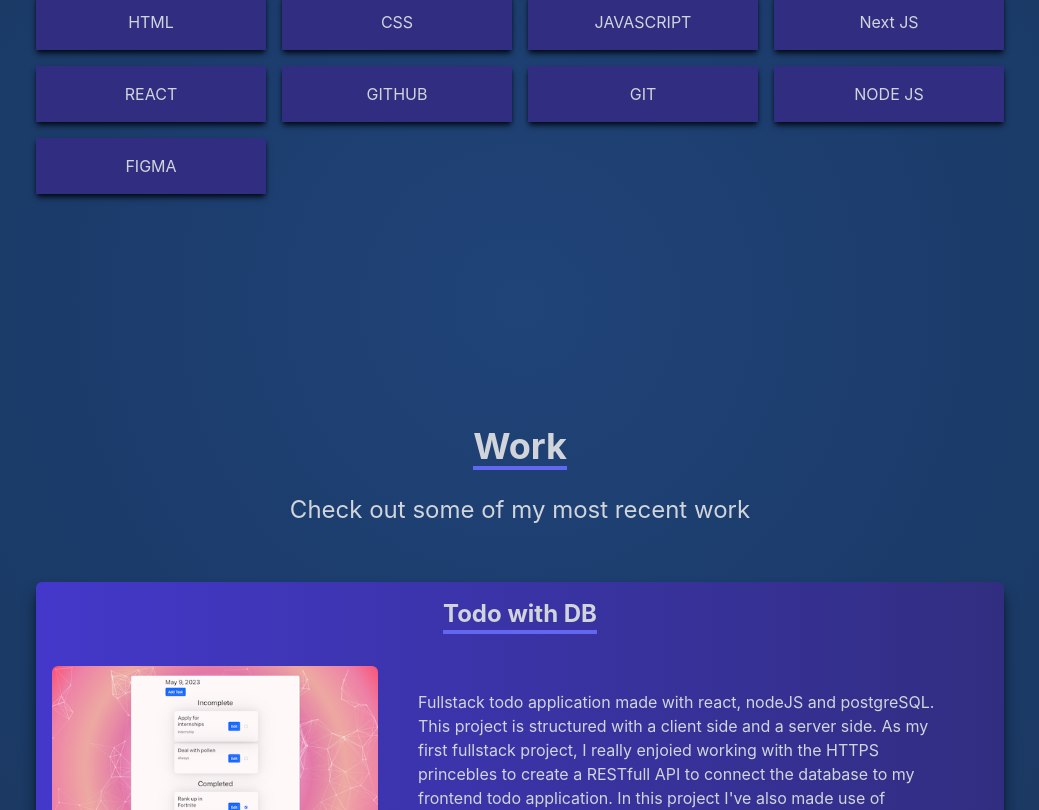
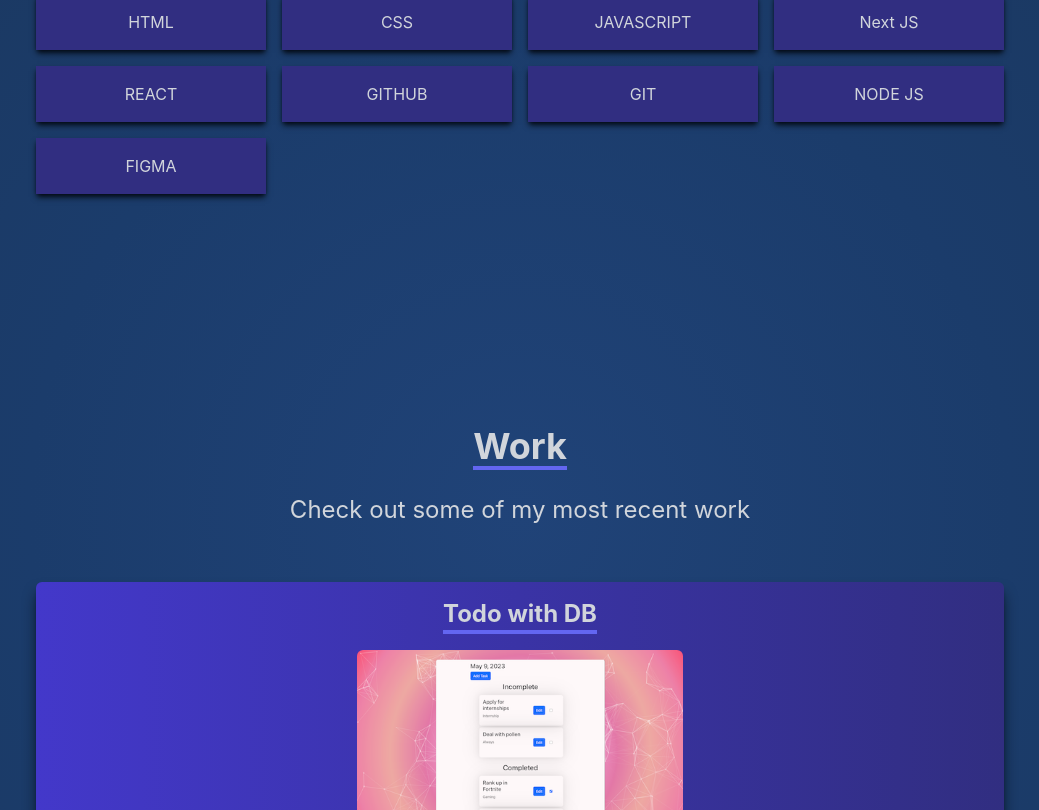
Before and after one commit to Norozkhani/portfolio, a React (Create React App) app: page / in a window 1280 px wide. Shown: the part 1990-2800 px from the top of the page, without its empty margins (120-1159 px from the left). Built offline with nearby package versions, Linux system fonts and the light colour scheme.

Commit message:
Updated works cards

```diff
--- a/src/components/Works.jsx
+++ b/src/components/Works.jsx
@@ -26,7 +26,7 @@ export default function Works() {
             <span className="text-2xl my-4 font-bold inline border-b-4 text-gray-300 border-indigo-500 ">
               Todo with DB
             </span>
-            <div className="flex-row mx-auto flex content-div items-center justify-center pl-4 pr-4">
+            <div className="flex-row mx-auto flex content-div items-center justify-center pl-4 pr-4 flex-wrap">
               <img
                 src={todo}
                 alt="Website img"
@@ -65,7 +65,7 @@ export default function Works() {
             <span className=" text-2xl my-4 font-bold inline border-b-4 text-gray-300 border-indigo-500">
               Fair and Square
             </span>
-            <div className="flex-row mx-auto flex content-div items-center justify-center pl-4 pr-4">
+            <div className="flex-row mx-auto flex content-div items-center justify-center pl-4 pr-4 flex-wrap">
               <img
                 src={fns}
                 alt="Website img"
@@ -95,7 +95,7 @@ export default function Works() {
             <span className="text-2xl my-4 font-bold inline border-b-4 text-gray-300 border-indigo-500">
               Slack mock up
             </span>
-            <div className="flex-row mx-auto flex content-div items-center justify-center pl-4 pr-4">
+            <div className="flex-row mx-auto flex content-div items-center justify-center pl-4 pr-4 flex-wrap">
               <img
                 src={slack}
                 alt="Website img"
```
